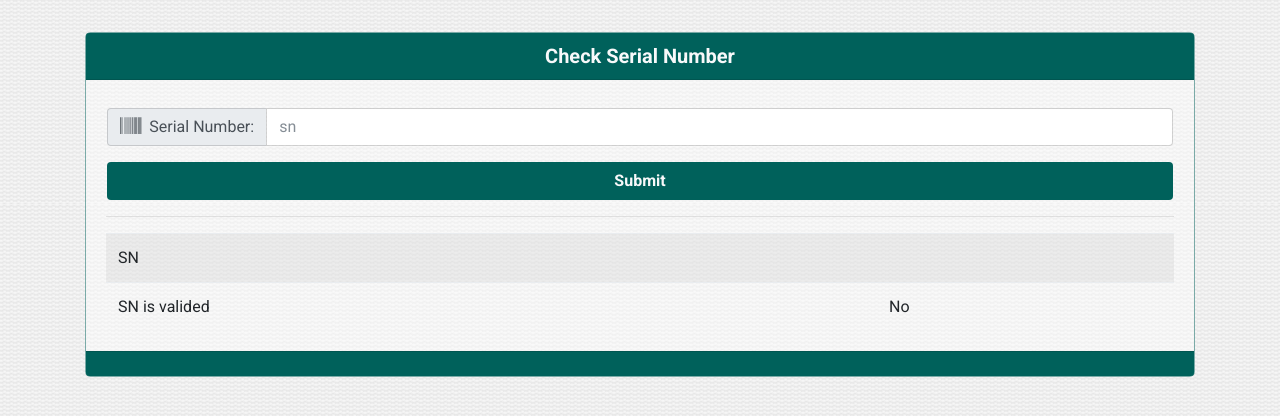
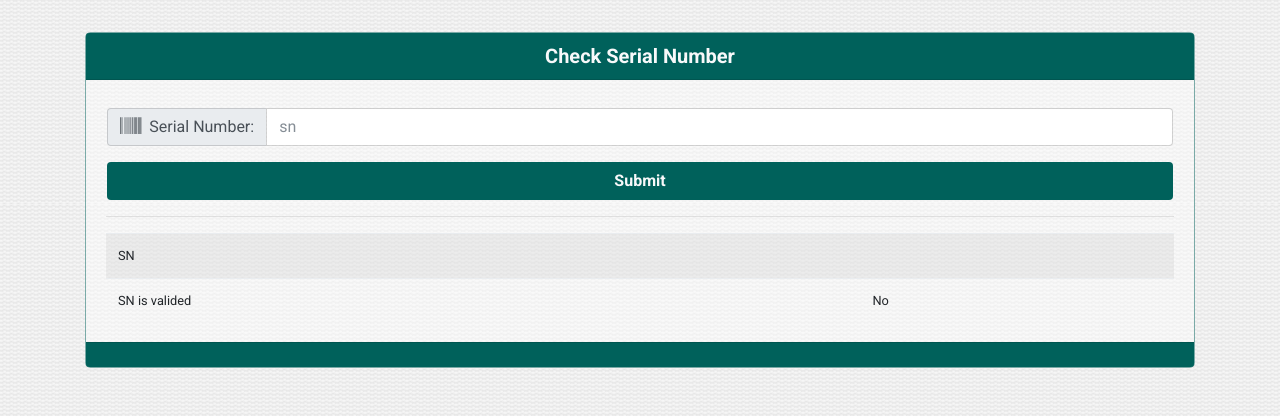
Before and after one commit to maxb02/Django-PB-service, a Django app: template pbsite/sncheck/templates/sncheck/sndetail.html in a window 1280 px wide. Shown: the part 46-462 px from the top of the page. Run offline with Django 3.2, Linux system fonts and the light colour scheme; the template is opened without the code that fills it, so the values that code supplies are empty; parts of the project's set-up code (start-up, migrations or seed data) failed here and were passed over; some libraries are stand-ins or nearby versions.

Commit message:
Add font-size: 0.8rem to container text in style.css;

```diff
--- a/pbsite/technicalguides/static/css/style.css
+++ b/pbsite/technicalguides/static/css/style.css
@@ -26,6 +26,10 @@ footer {
   display: block;
 }
 
+.container {
+	font-size: 0.8rem;
+}
+
 /* On small screens, set height to 'auto' for sidenav and grid */
 @media screen and (max-width: 767px){
      .sidenav {
```
